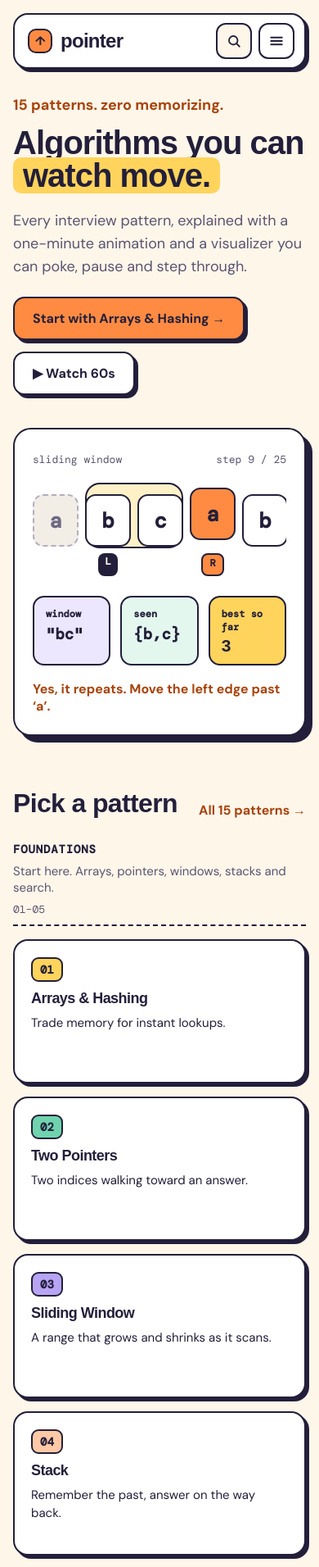
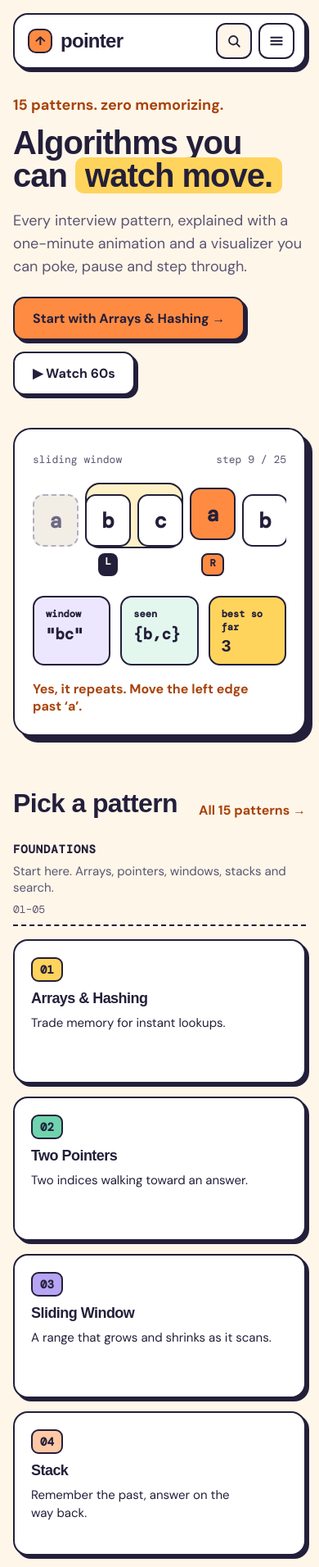
Before and after one commit to rohan-ahire1/pointer, a Next.js app: page / in a window 390 px wide. Shown: the top 1912 px of the page at 82% size. Built offline with nearby package versions, Linux system fonts and the light colour scheme; a web font is replaced by a local one.

Commit message:
Polish scrolling, text wrapping, code fonts and print rules

```diff
--- a/app/layout.tsx
+++ b/app/layout.tsx
@@ -75,6 +75,7 @@ export default function RootLayout({ children }: { children: ReactNode }) {
   return (
     <html
       lang="en"
+      data-scroll-behavior="smooth"
       className={`${unbounded.variable} ${dmSans.variable} ${dmMono.variable}`}
       suppressHydrationWarning
     >
--- a/styles/globals.css
+++ b/styles/globals.css
@@ -15,6 +15,34 @@ body {
 
 html {
   height: 100%;
+  color-scheme: light;
+  -webkit-text-size-adjust: 100%;
+  scroll-padding-top: 120px;
+}
+
+/* A phone lesson pins its own taller bar to the top instead of the site header. */
+@media (max-width: 767px) {
+  html:has([data-lesson-nav]) {
+    scroll-padding-top: 172px;
+  }
+}
+
+html[data-theme="dark"] {
+  color-scheme: dark;
+}
+
+@media (prefers-color-scheme: dark) {
+  html:not([data-theme="light"]) {
+    color-scheme: dark;
+  }
+}
+
+/* Off during route changes too: `data-scroll-behavior` on <html> tells Next to
+   jump, not glide, when it resets the scroll position. */
+@media (prefers-reduced-motion: no-preference) {
+  html {
+    scroll-behavior: smooth;
+  }
 }
 
 /*
@@ -43,6 +71,19 @@ body {
   -moz-osx-font-smoothing: grayscale;
 }
 
+h1,
+h2,
+h3,
+h4 {
+  text-wrap: balance;
+}
+
+p,
+li,
+dd {
+  text-wrap: pretty;
+}
+
 img,
 picture,
 video,
@@ -60,12 +101,33 @@ select {
   color: inherit;
 }
 
-button {
+button,
+summary {
   cursor: pointer;
 }
 
 a {
   color: inherit;
+}
+
+/* No grey flash on tap and no double-tap zoom delay. The site's own press
+   states show the tap instead. */
+a,
+button,
+label,
+summary,
+input,
+select,
+textarea {
+  -webkit-tap-highlight-color: transparent;
+  touch-action: manipulation;
+}
+
+code,
+kbd,
+pre {
+  font-family: var(--font-mono);
+  font-variant-ligatures: none;
 }
 
 ul,
@@ -127,3 +189,17 @@ ol {
   background: var(--hl);
   color: var(--ink);
 }
+
+/* Breadcrumb links read as small text but tap as 44px tall. The negative
+   margin keeps the extra height from pushing the page around. */
+nav[aria-label="Breadcrumb"] a {
+  display: inline-block;
+  padding-block: 13px;
+  margin-block: -13px;
+}
+
+@media print {
+  [data-no-print] {
+    display: none !important;
+  }
+}
```
